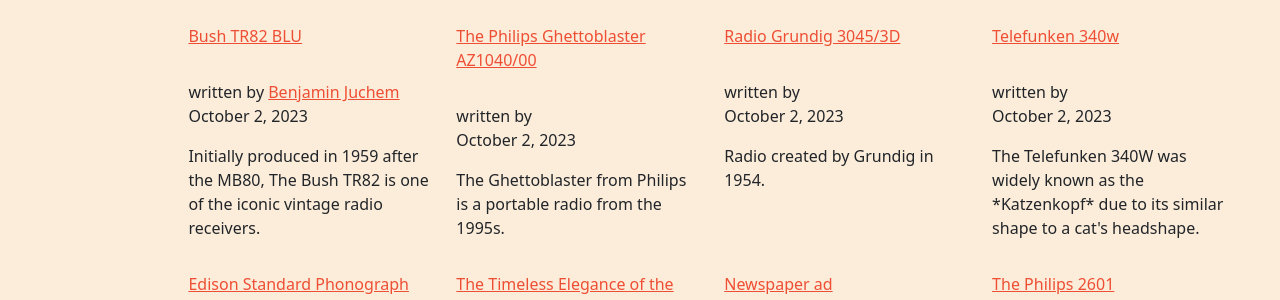
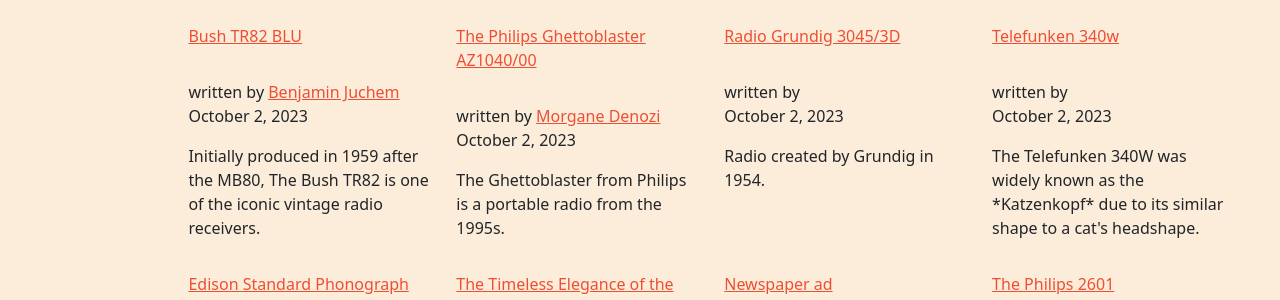
Before and after one commit to C2DH/maison-du-son, a Jekyll site: the page built from index.md, in a window 1280 px wide. Shown: the part 224-524 px from the top of the page. Built offline with Jekyll 4.4.1, drawn with Linux system fonts in a browser that asks for light colours; some web fonts are replaced.

Commit message:
Update Ghettoblaster.md

```diff
--- a/_objects/Ghettoblaster.md
+++ b/_objects/Ghettoblaster.md
@@ -2,7 +2,7 @@
 title: The Philips Ghettoblaster AZ1040/00
 abstract: "The Ghettoblaster from Philips is a portable radio from the 1995s."
 authors:
-  - MoDzi0907
+  - morgane-denozi
 
 date: 2023-10-02
 ---
```
